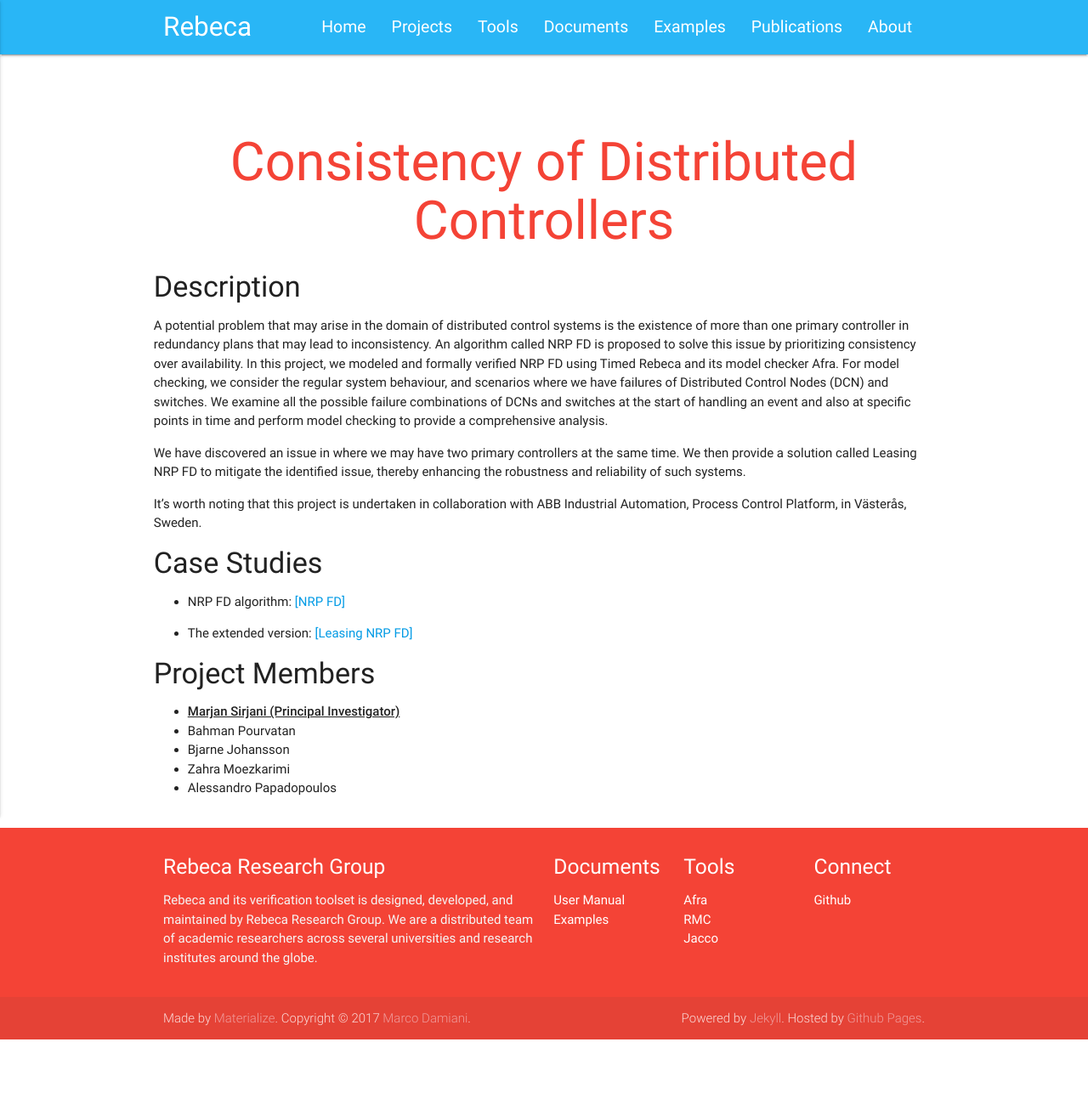
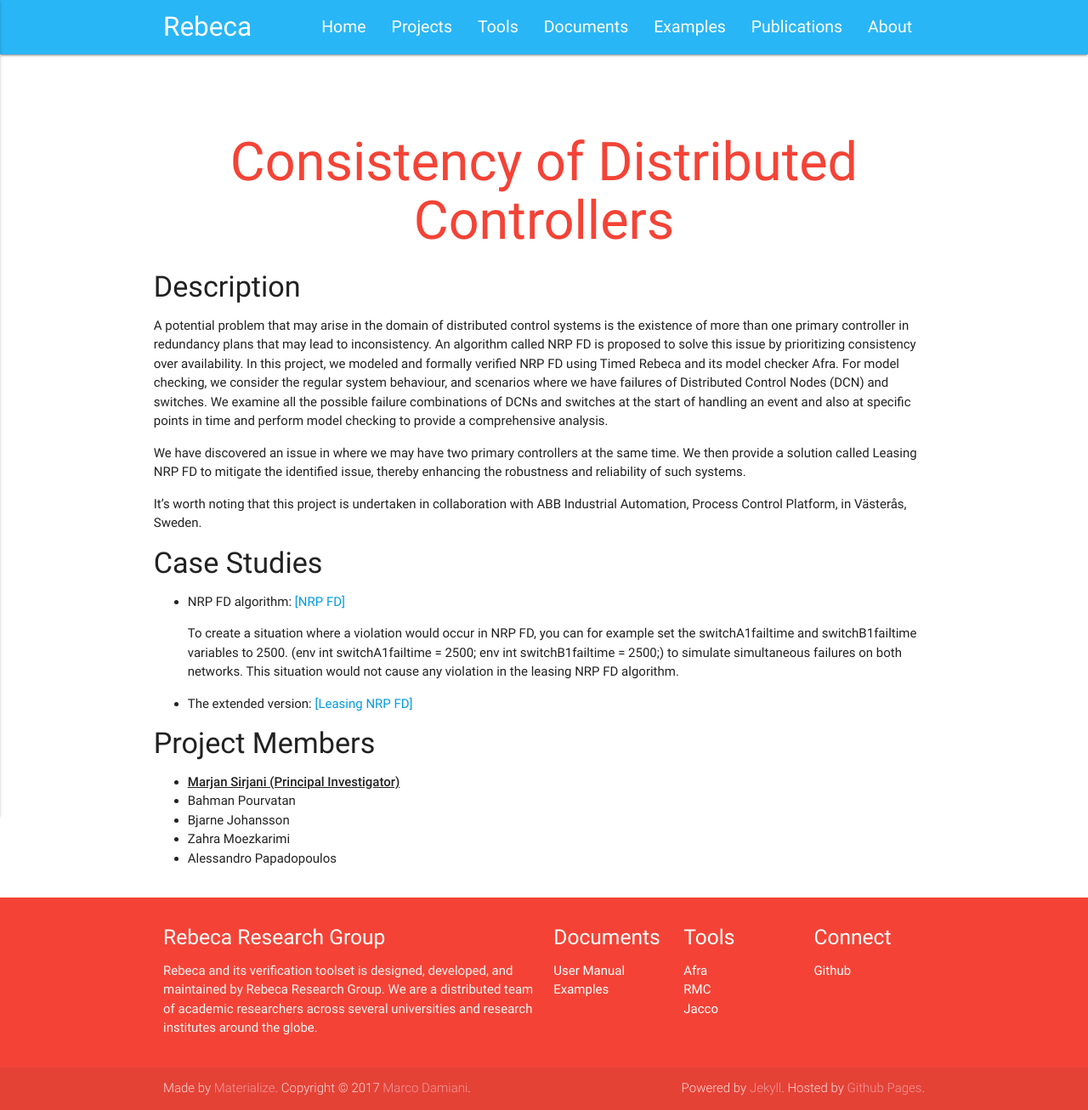
Before and after one commit to rebeca-lang/rebeca-lang.github.io, a Jekyll site: the page built from projects/DistributedControllers.md, in a window 1280 px wide. Shown: the whole page at 85% size. Built offline with Jekyll 4.4.1, drawn with Linux system fonts in a browser that asks for light colours; before the commit the page ends 1223 px from its top, so only the background shows below that.

Commit message:
Update DistributedControllers.md
Add some description to produce a violation in NRP FD

```diff
--- a/projects/DistributedControllers.md
+++ b/projects/DistributedControllers.md
@@ -17,6 +17,10 @@ It's worth noting that this project is undertaken in collaboration with ABB Indu
 #### Case Studies
 * NRP FD algorithm: [ [NRP FD] ](/assets/projects/DistributedControllers/NRPFD.zip)
 
+  To create a situation where a violation would occur in NRP FD, you can for example set the switchA1failtime and switchB1failtime variables to 2500.
+  (env int switchA1failtime = 2500; env int switchB1failtime = 2500;) to simulate simultaneous failures on both networks. This situation would not cause any violation in the leasing NRP FD algorithm.
+
+
 * The extended version: [ [Leasing NRP FD] ](/assets/projects/DistributedControllers/LeasingNRPFD.zip)
 
 #### Project Members
```
